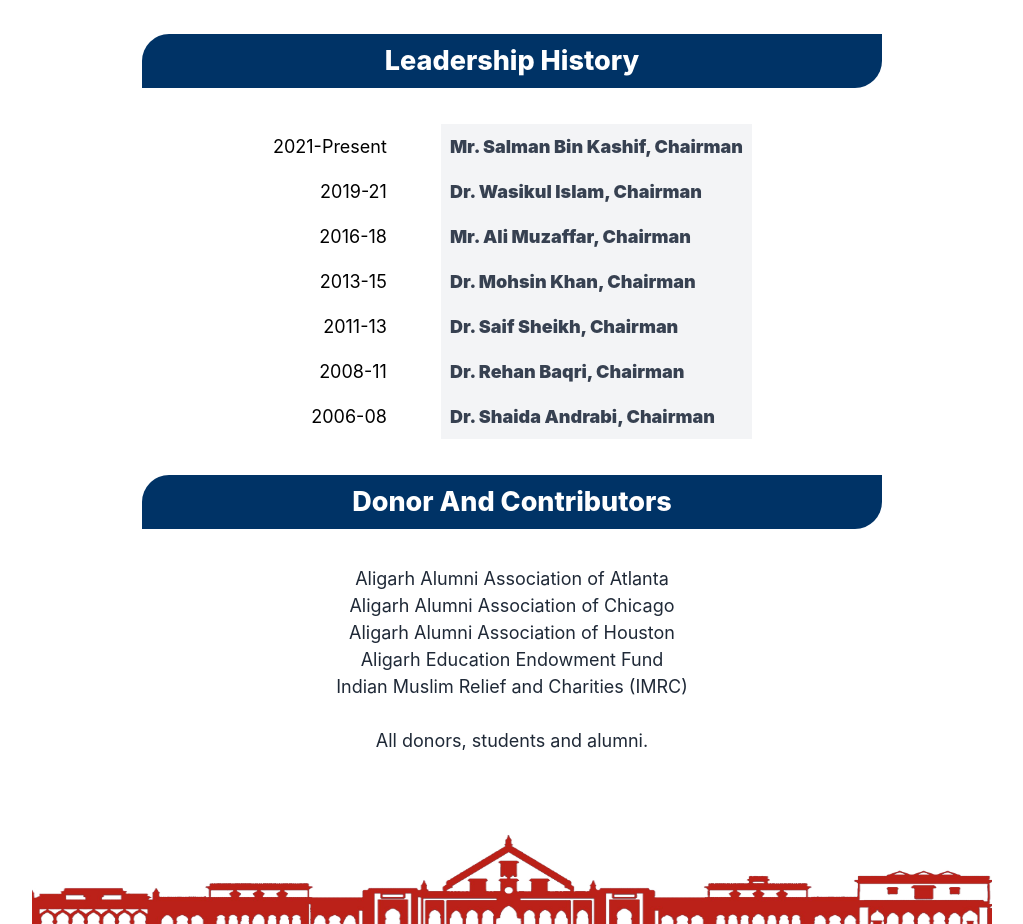
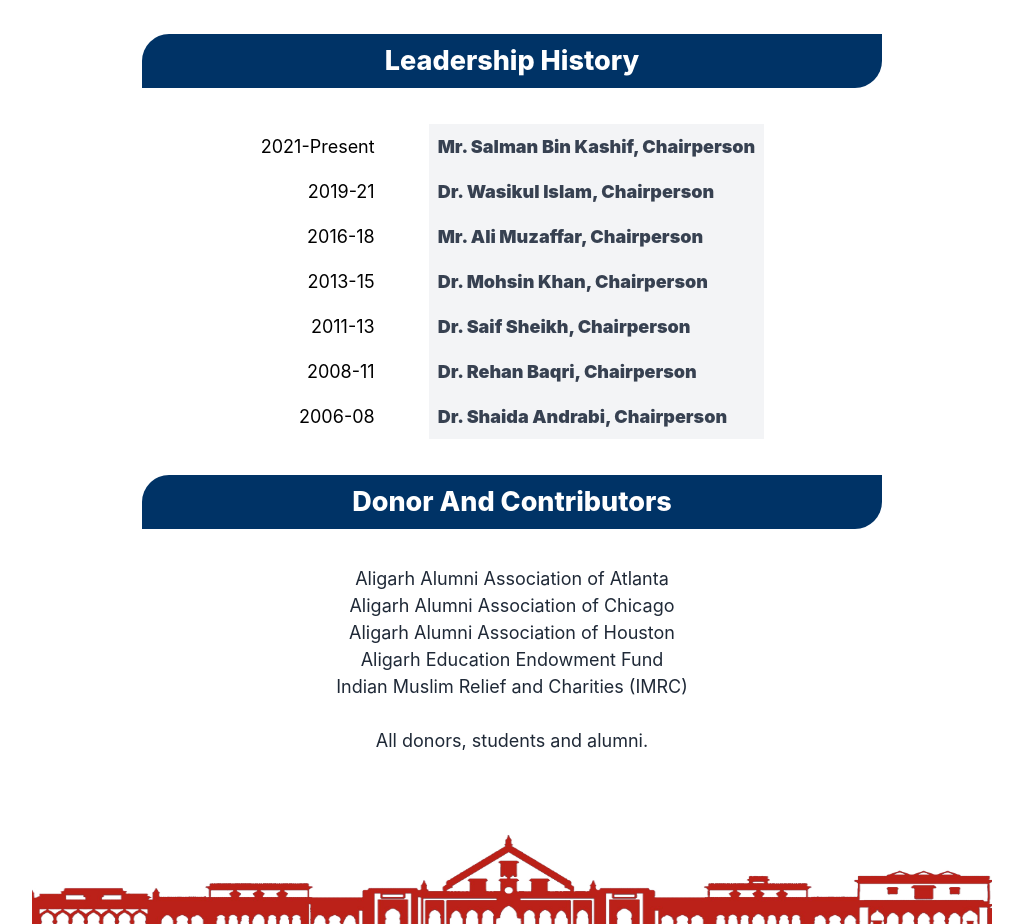
Before and after one commit to ssgsa-us/ssgsa.us, a Next.js app: page /about in a window 1280 px wide. Shown: the part 7140-8064 px from the top of the page, without its empty margins (128-1151 px from the left). Built offline with nearby package versions, Linux system fonts and the light colour scheme; no server answers.

Commit message:
Swapped Chairman with Chairperson in leadership history

```diff
--- a/components/About/LeadershipHistory.js
+++ b/components/About/LeadershipHistory.js
@@ -11,43 +11,43 @@
               2021-Present
             </td>
             <td className="bg-gray-100 text-gray-700 font-black p-2">
-              Mr. Salman Bin Kashif, Chairman
+              Mr. Salman Bin Kashif, Chairperson
             </td>
           </tr>
           <tr>
             <td className="text-left sm:text-right pr-4 sm:pr-12">2019-21</td>
             <td className="bg-gray-100 text-gray-700 font-black p-2">
-              Dr. Wasikul Islam, Chairman
+              Dr. Wasikul Islam, Chairperson
             </td>
           </tr>
           <tr>
             <td className="text-left sm:text-right pr-4 sm:pr-12">2016-18</td>
             <td className=" bg-gray-100 text-gray-700 font-black p-2">
-              Mr. Ali Muzaffar, Chairman
+              Mr. Ali Muzaffar, Chairperson
             </td>
           </tr>
           <tr>
             <td className="text-left sm:text-right pr-4 sm:pr-12">2013-15</td>
             <td className="bg-gray-100 text-gray-700 font-black p-2">
-              Dr. Mohsin Khan, Chairman
+              Dr. Mohsin Khan, Chairperson
             </td>
           </tr>
           <tr>
             <td className="text-left sm:text-right pr-4 sm:pr-12">2011-13</td>
             <td className=" bg-gray-100 text-gray-700 font-black p-2">
-              Dr. Saif Sheikh, Chairman
+              Dr. Saif Sheikh, Chairperson
             </td>
           </tr>
           <tr>
             <td className="text-left sm:text-right pr-4 sm:pr-12">2008-11</td>
             <td className="bg-gray-100 text-gray-700 font-black p-2">
-              Dr. Rehan Baqri, Chairman
+              Dr. Rehan Baqri, Chairperson
             </td>
           </tr>
           <tr>
             <td className="text-left sm:text-right pr-4 sm:pr-12">2006-08</td>
             <td className="bg-gray-100 text-gray-700 font-black p-2">
-              Dr. Shaida Andrabi, Chairman
+              Dr. Shaida Andrabi, Chairperson
             </td>
           </tr>
         </tbody>
```
